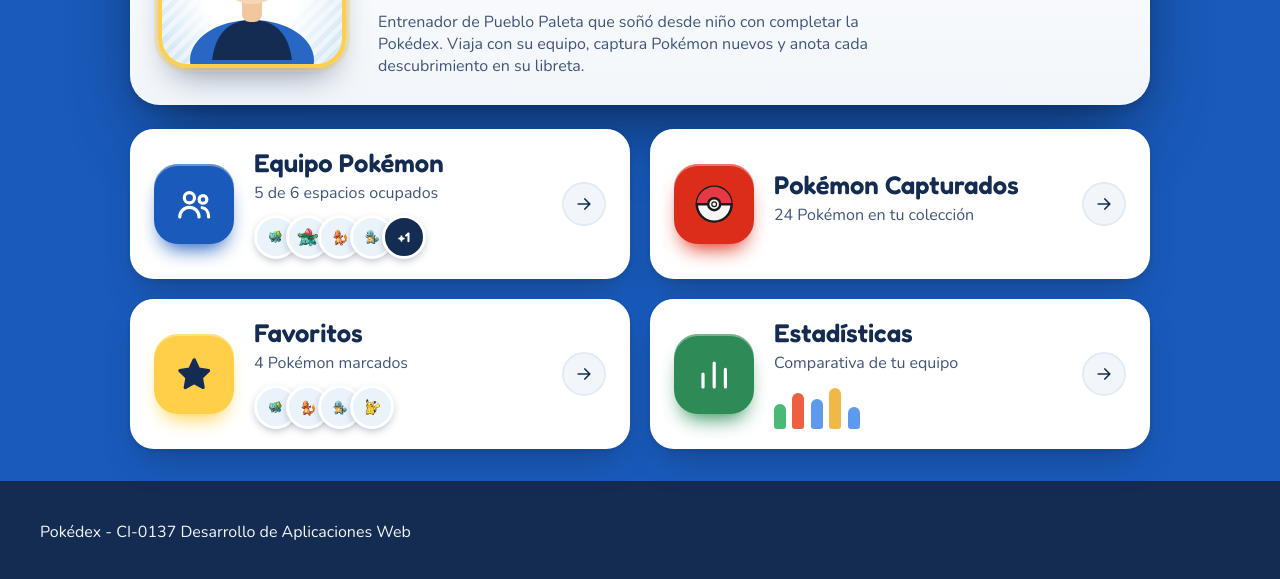
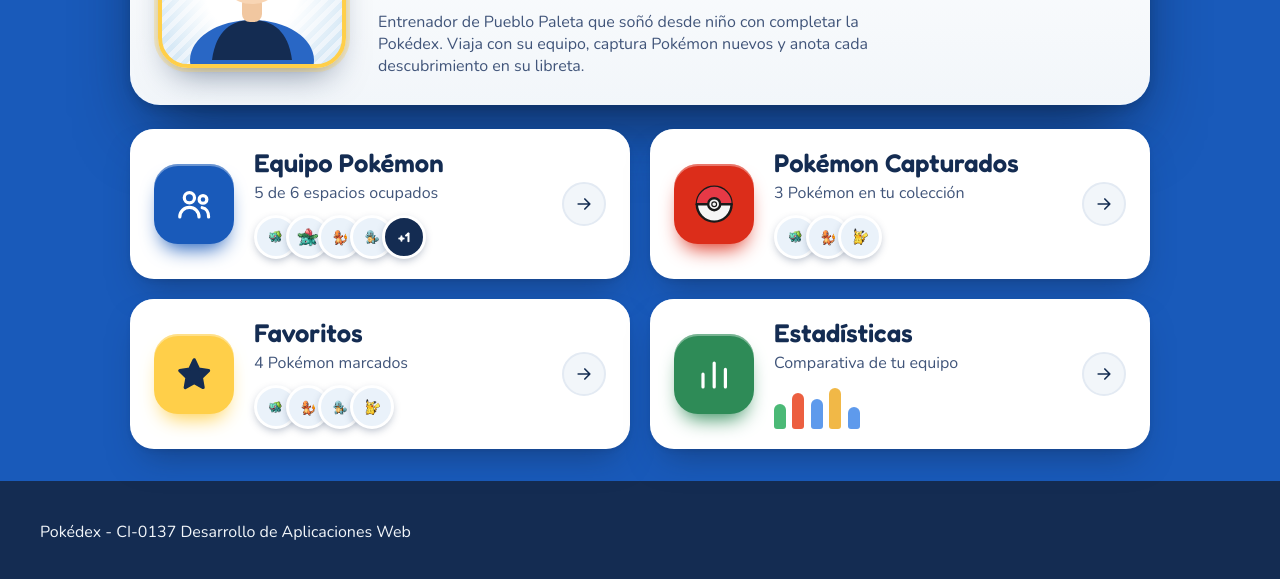
Before and after one commit to Agussoto48/ci0137-Pokedex-C4K199, a website: page public/perfil-entrenador.html in a window 1280 px wide. Shown: the part 259-838 px from the top of the page. Drawn offline with nearby package versions, Linux system fonts and the light colour scheme.

Commit message:
mostrar los Pokémon capturados en el perfil del entrenador

```diff
--- a/public/js/capturados.js
+++ b/public/js/capturados.js
@@ -27,3 +27,8 @@ export function alternarCaptura(id) {
   localStorage.setItem(LLAVE, JSON.stringify(ids));
   return estaCapturado(id);
 }
+
+// Copia de los ids capturados (para que nadie modifique el original)
+export function listaCapturados() {
+  return [...ids];
+}
--- /dev/null
+++ b/public/js/perfil-entrenador.js
@@ -0,0 +1,101 @@
+// =============================================================
+//  perfil-entrenador.js  —  Muestra en el perfil los Pokémon
+//  capturados desde la lista (guardados en localStorage).
+// =============================================================
+
+import { buscarPorId, numeroPokedex } from './datos.js';
+import { listaCapturados } from './capturados.js';
+
+const detalle = document.querySelector('.seccion--capturados .seccion__detalle');
+const miniSprites = document.querySelector('.seccion--capturados .mini-sprites');
+const grilla = document.querySelector('#modal-capturados .capturados');
+
+// Ids -> Pokémon completos, ordenados por número
+const capturados = listaCapturados()
+  .map(buscarPorId)
+  .filter(Boolean)
+  .sort((a, b) => a.id - b.id);
+
+// Imagen del sprite de un Pokémon
+function crearSprite(pokemon, tamano) {
+  const img = document.createElement('img');
+  img.src = `assets/${pokemon.slug}.png`;
+  img.alt = '';
+  img.width = tamano;
+  img.height = tamano;
+  return img;
+}
+
+// Tarjeta de la sección: texto y hasta 3 mini-sprites (+N si hay más)
+function pintarResumen() {
+  detalle.textContent = `${capturados.length} Pokémon en tu colección`;
+
+  miniSprites.replaceChildren();
+  for (const pokemon of capturados.slice(0, 3)) {
+    const li = document.createElement('li');
+    li.append(crearSprite(pokemon, 34));
+    miniSprites.append(li);
+  }
+
+  if (capturados.length > 3) {
+    const mas = document.createElement('li');
+    mas.className = 'mini-sprites__mas';
+    mas.textContent = `+${capturados.length - 3}`;
+    miniSprites.append(mas);
+  }
+}
+
+// Una tarjeta del diálogo: casilla de selección, estrella y el cuerpo (label)
+function crearCaptura(pokemon) {
+  const li = document.createElement('li');
+  li.className = 'captura';
+
+  const check = document.createElement('input');
+  check.type = 'checkbox';
+  check.className = 'captura__check';
+  check.id = `captura-${pokemon.id}`;
+  check.setAttribute('aria-label', `Seleccionar a ${pokemon.nombre}`);
+
+  const fav = document.createElement('input');
+  fav.type = 'checkbox';
+  fav.className = 'captura__fav';
+  fav.setAttribute('aria-label', `Marcar a ${pokemon.nombre} como favorito`);
+
+  const cuerpo = document.createElement('label');
+  cuerpo.className = 'captura__cuerpo';
+  cuerpo.htmlFor = check.id;
+
+  const zona = document.createElement('span');
+  zona.className = 'sprite-zona';
+  const numero = document.createElement('span');
+  numero.className = 'numero';
+  numero.textContent = numeroPokedex(pokemon.id);
+  zona.append(numero, crearSprite(pokemon, 96));
+
+  const nombre = document.createElement('span');
+  nombre.className = 'captura__nombre';
+  nombre.textContent = pokemon.nombre;
+
+  cuerpo.append(zona, nombre);
+  li.append(check, fav, cuerpo);
+  return li;
+}
+
+// Grilla del diálogo "Pokémon capturados"
+function pintarGrilla() {
+  grilla.replaceChildren();
+
+  if (capturados.length === 0) {
+    const vacio = document.createElement('li');
+    vacio.textContent = 'Todavía no capturaste ninguno. Andá a la Pokédex y tocá "Capturar".';
+    grilla.append(vacio);
+    return;
+  }
+
+  for (const pokemon of capturados) {
+    grilla.append(crearCaptura(pokemon));
+  }
+}
+
+pintarResumen();
+pintarGrilla();
--- a/public/perfil-entrenador.html
+++ b/public/perfil-entrenador.html
@@ -12,6 +12,8 @@
     <link rel="preconnect" href="https://fonts.googleapis.com">
     <link rel="preconnect" href="https://fonts.gstatic.com" crossorigin>
     <link rel="stylesheet" href="https://fonts.googleapis.com/css2?family=Nunito:wght@400;700;900&family=Fredoka:wght@500;600;700&display=swap">
+
+    <script type="module" src="js/perfil-entrenador.js"></script>
 </head>
 
 <body>
```
